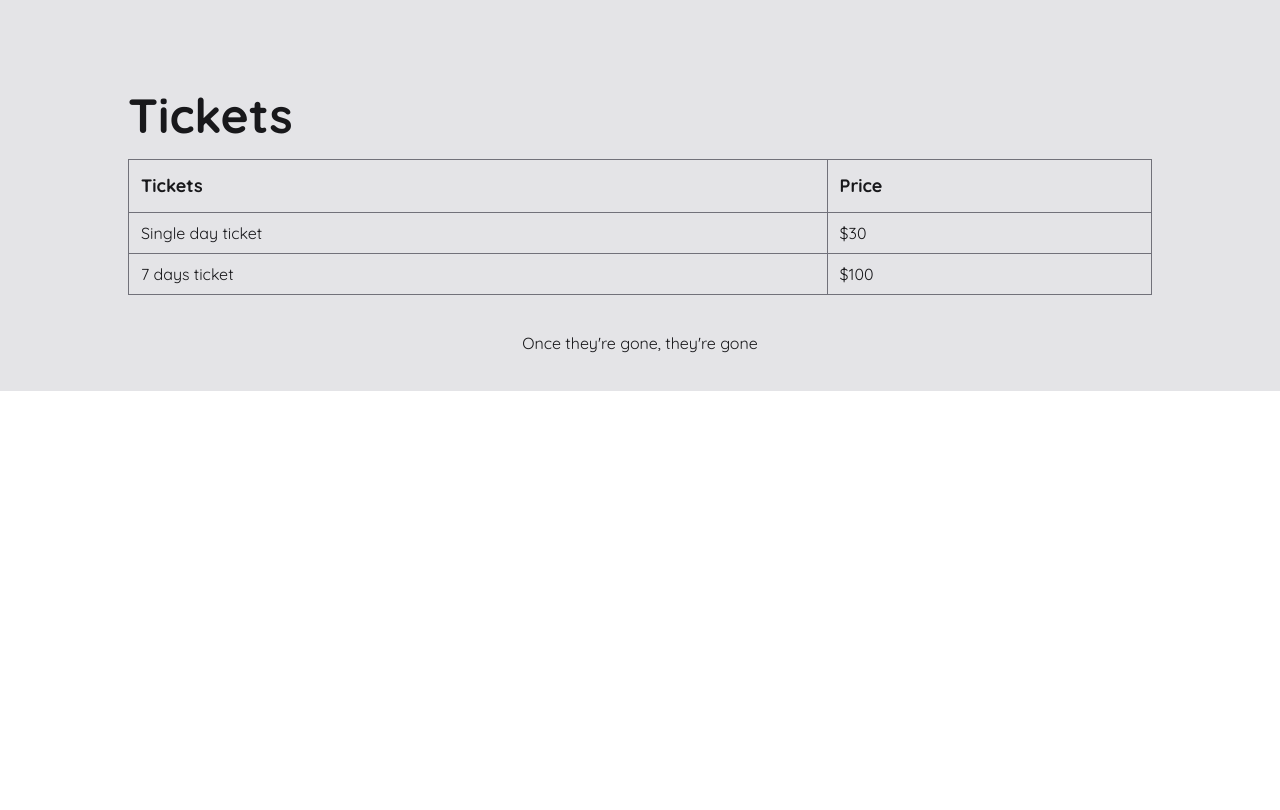
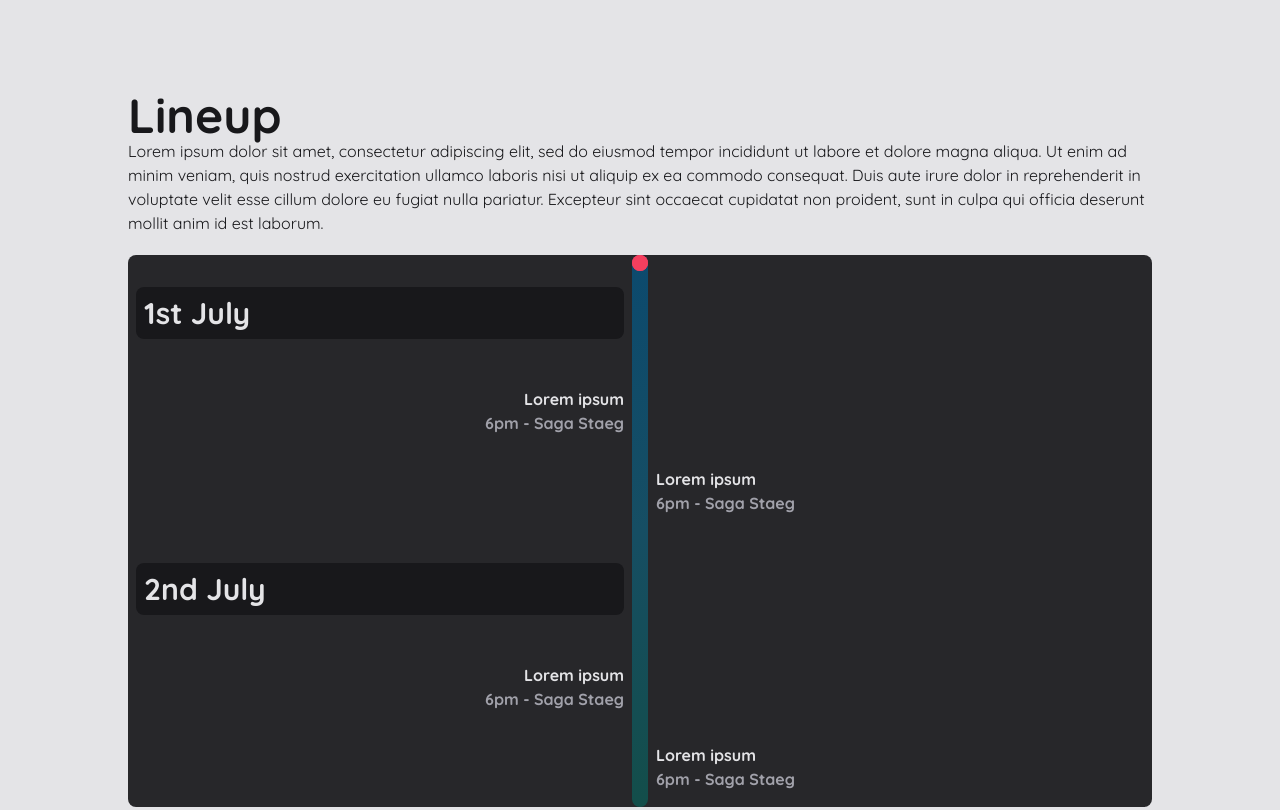
Before and after one commit to un4ckn0wl3z/tailwind-starter, a website: page src/index.html in a window 1280 px wide. Shown: the part 1320-2130 px from the top of the page. Before the commit the page ends 1711 px from the top, so only its background shows below. Drawn offline with Linux system fonts and the light colour scheme.

Commit message:
feat: complete project

```diff
--- a/src/index.html
+++ b/src/index.html
@@ -42,7 +42,7 @@
   <body>
     <main class="bg-zinc-200 dark:bg-zinc-900">
       <header class="text-zinc-200">
-        <div id="dark-mode-toggle" class="fixed top-24 right-0 inline-block w-12 cursor-pointer rounded-l-lg bg-zinc-900 dark:bg-zinc-200 text-zinc-200 dark:text-zinc-900 p-2 text-3xl">
+        <div id="dark-mode-toggle" class="z-10 fixed top-24 right-0 inline-block w-12 cursor-pointer rounded-l-lg bg-zinc-900 dark:bg-zinc-200 text-zinc-200 dark:text-zinc-900 p-2 text-3xl">
           <i class="fa-solid fa-sun dark:hidden"></i>
           <i class="fa-solid fa-moon hidden dark:inline"></i>
         </div>
@@ -134,7 +134,7 @@
           </div>
         </div>
       </header>
-      <div class="max-w-screen-lg mx-auto mt-20 text-zinc-900 dark:text-zinc-200">
+      <div class="max-w-screen-lg mx-auto mt-20 pb-80 text-zinc-900 dark:text-zinc-200">
         <h2>Headliners</h2>
         <p>
           Lorem ipsum dolor sit amet, consectetur adipiscing elit, sed do eiusmod tempor incididunt ut labore et dolore magna aliqua. Ut enim ad minim veniam, quis nostrud exercitation ullamco laboris nisi ut aliquip ex ea commodo consequat. Duis aute irure dolor in reprehenderit in voluptate velit esse cillum dolore eu fugiat nulla pariatur. Excepteur sint occaecat cupidatat non proident, sunt in culpa qui officia deserunt mollit anim id est laborum.
@@ -176,6 +176,49 @@
             <h6 class="mt-5">Sed ut perspiciatis unde omnis iste</h6>
           </div>
         </div>
+
+        <h2 class="mt-20">Lineup</h2>
+        <p>Lorem ipsum dolor sit amet, consectetur adipiscing elit, sed do eiusmod tempor incididunt ut labore et dolore magna aliqua. Ut enim ad minim veniam, quis nostrud exercitation ullamco laboris nisi ut aliquip ex ea commodo consequat. Duis aute irure dolor in reprehenderit in voluptate velit esse cillum dolore eu fugiat nulla pariatur. Excepteur sint occaecat cupidatat non proident, sunt in culpa qui officia deserunt mollit anim id est laborum.</p>
+        <div class="rounded-lg mt-5 bg-zinc-800 py-4 px-2 text-zinc-200 relative">
+          <div class="absolute top-0 left-1/2 w-4 -ml-[8px] h-full rounded-full bg-gradient-to-b from-sky-900 via-cyan-900 to-teal-900">
+            <div class="sticky top-1/2">
+              <div class="relative h-4 w-4">
+                <div class="absolute h-full w-full animate-ping bg-rose-500 rounded-full"></div>
+                <div class="bg-rose-500 rounded-full h-full w-full"></div>
+              </div>
+            </div>
+          </div>
+          <div class="grid grid-cols-2 gap-8">
+            <div class="p-2 bg-zinc-900 rounded-lg my-4">
+              <h4>1st July</h4>
+            </div>
+            <div></div>
+            <div class="text-right">
+              <div class="font-bold">Lorem ipsum</div>
+              <div class="font-bold text-zinc-400">6pm - Saga Staeg</div>
+            </div>
+            <div></div>
+            <div></div>
+            <div class="text-left">
+              <div class="font-bold">Lorem ipsum</div>
+              <div class="font-bold text-zinc-400">6pm - Saga Staeg</div>
+            </div>
+            <div class="p-2 bg-zinc-900 rounded-lg my-4">
+              <h4>2nd July</h4>
+            </div>
+            <div></div>
+            <div class="text-right">
+              <div class="font-bold">Lorem ipsum</div>
+              <div class="font-bold text-zinc-400">6pm - Saga Staeg</div>
+            </div>
+            <div></div>
+            <div></div>
+            <div class="text-left">
+              <div class="font-bold">Lorem ipsum</div>
+              <div class="font-bold text-zinc-400">6pm - Saga Staeg</div>
+            </div>
+          </div>
+        </div>
         <h2 class="mt-20">Tickets</h2>
         <table class="mt-5 table w-full border border-zinc-500 border-collapse">
           <thead class="text-lg font-bold">
```
Also changed, not shown: dist/output.css.
